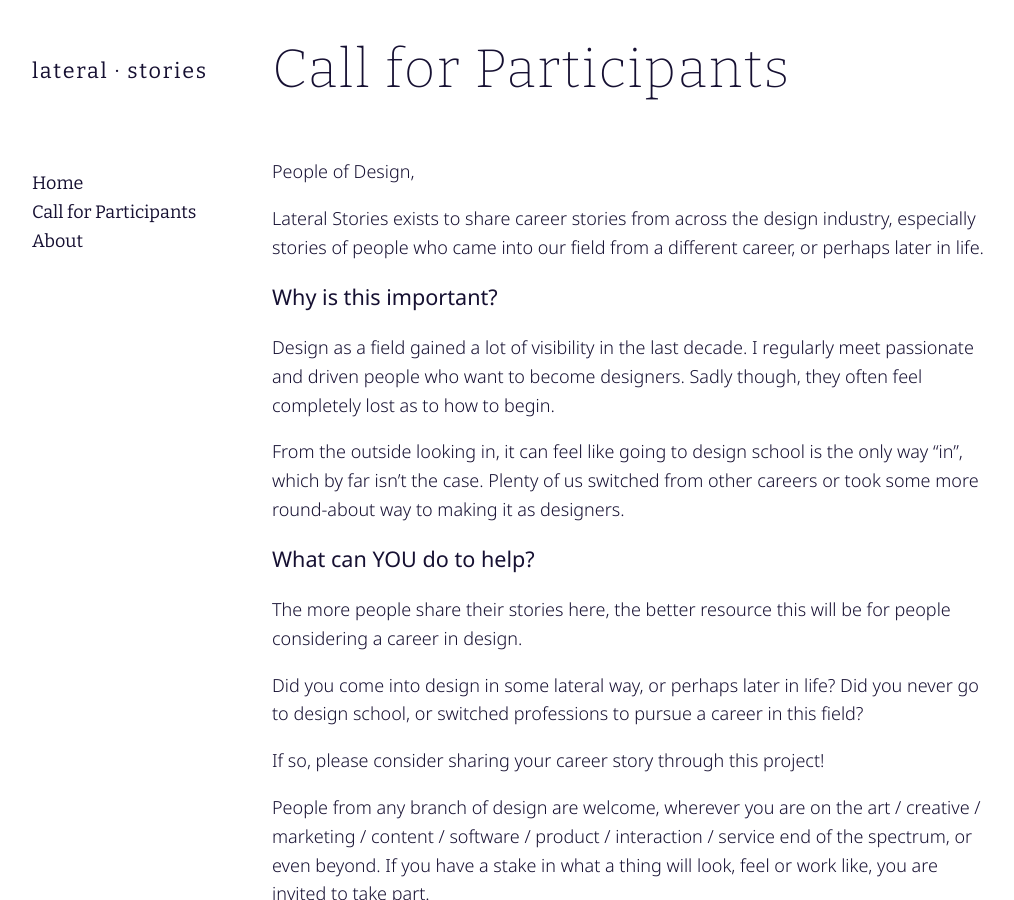
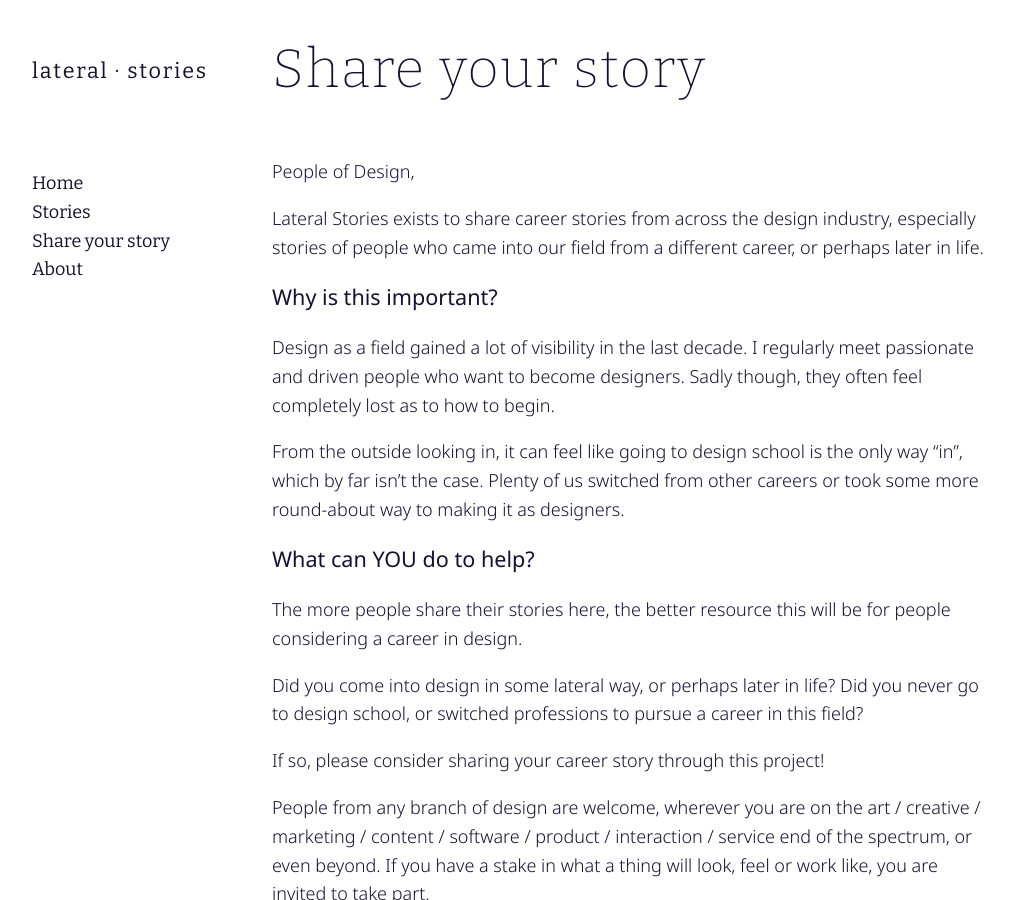
Before and after one commit to dopamine/lateralstories, a Jekyll site: the page built from call-for-participants.md, in a window 1280 px wide and 900 px high. Shown: the whole window, without its empty margins (8-1022 px from the left). Built offline with Jekyll 4.4.1, drawn with Linux system fonts in a browser that asks for light colours.

Commit message:
Moving Stories into the nav & other nav tweaks

```diff
--- a/_config.yml
+++ b/_config.yml
@@ -14,6 +14,7 @@ author:
 
 nav_pages:
   - index.md
+  - stories.md
   - call-for-participants.md
   - about.md
 
--- a/_layouts/blog.html
+++ b/_layouts/blog.html
@@ -6,7 +6,7 @@ layout: default
     {%- include status.html -%}
   {%- endif -%}
 
-  <h2>Stories archive</h2>
+  <h1>Stories archive</h1>
 
     <ul class="post-list">
       <li class="post-list-item">
--- a/call-for-participants.md
+++ b/call-for-participants.md
@@ -1,7 +1,7 @@
 ---
 layout: page
 permalink: /call-for-participants/
-title: Call for Participants
+title: Share your story
 published: true
 sitemap:
   priority: 0.8
```
